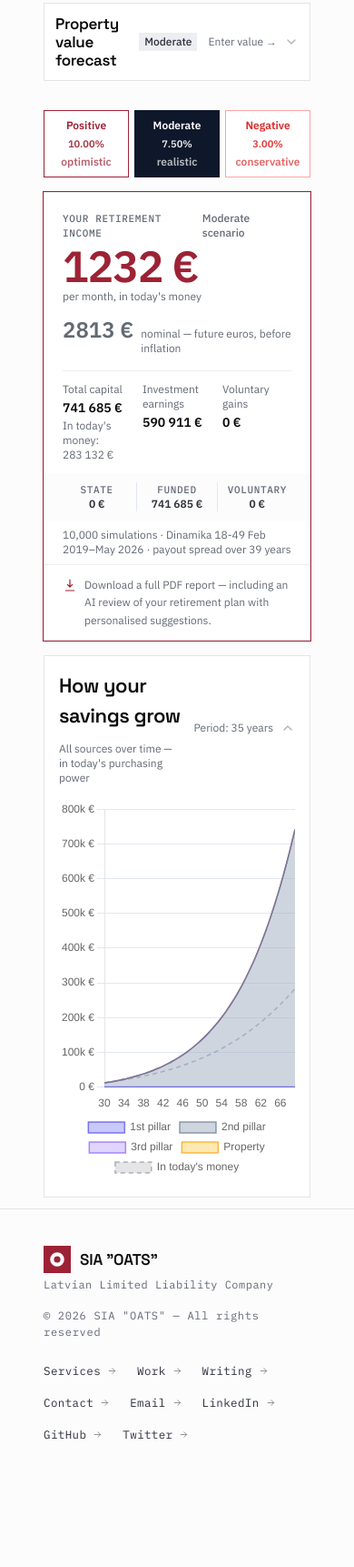
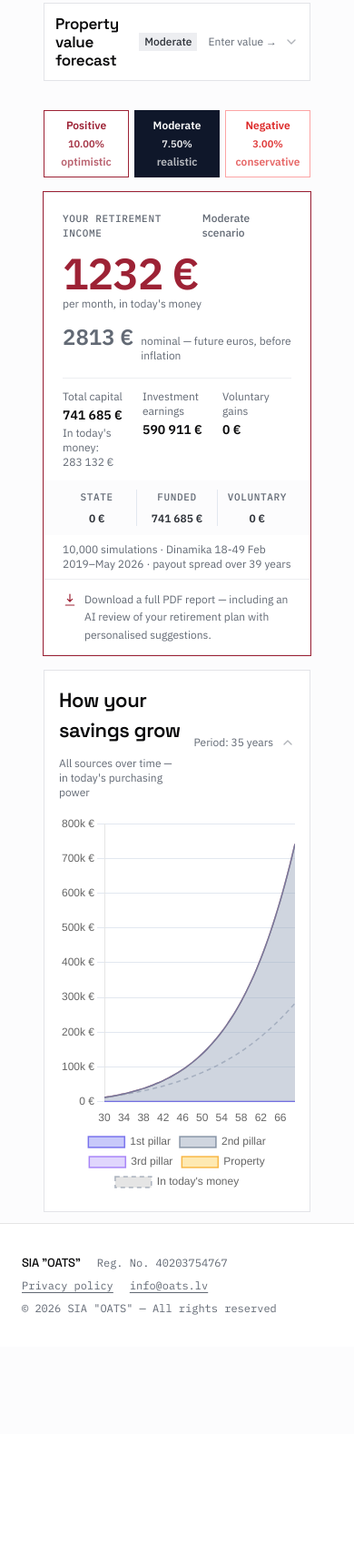
Before and after one commit to Egoitss/latvian_pension_calculator, a Flask app: page /en in a window 390 px wide. Shown: the part 1200-2922 px from the top of the page at 91% size. After the commit the page ends 2645 px from the top, so only its background shows below. Run offline with Flask 3, Linux system fonts and the light colour scheme.

Commit message:
Mobile pass: hero CTAs, portfolio CTA, contact sheet, shared footer, markers, 320px
PROMPT 09 Hero CTAs stack full width, 12px gap; the human channel moves
  to Secondary; supporting line 13px muted above the primary. The CTAs
  align with the copy rather than taking a second inset: the hero shell
  already provides 24px on a phone.
PROMPT 10 The project block emitted its call to action twice, once
  under the copy and again in the preview panel. The panel owns it now,
  as a Primary row, and the panel is one tappable card with no nested
  interactive elements.
PROMPT 11 The contact modal is a bottom sheet below 768px: 90dvh so it
  resizes with the software keyboard, 56px header, scrolling body,
  footer clearing the safe area, 52px/16px inputs against iOS
  zoom-on-focus. showModal() already supplies the focus trap, Escape
  and inertness; the scroll lock it does not supply is added here. The
  direct address copies to the clipboard instead of opening a mail
  client.
PROMPT 12 One footer on all four properties. Base tier everywhere,
  expanded tier on oats.lv only. 12px/1.7 muted at 5.5:1. The literal
  mailto is gone: one policy, an email link opens the form.
PROMPT 14 bmx section markers become [ 01 / KONTEKSTS ] and turn over
  with the language toggle; pension adopts the same component.
PROMPT 15 --pad-x only ever grew, so at 48px a side it put .col wider
  than a 320px viewport. Stepped down for phones, and the highlight
  grid collapses to one column below 380px.

```diff
--- /dev/null
+++ b/static/css/o-footer.css
@@ -0,0 +1,117 @@
+/* o-footer.css — the shared OATS footer. Byte-identical on oats.lv,
+   oats.lv/tame/, pension.oats.lv and bmx.oats.lv.
+
+   Two tiers. The base tier carries the company identity and ships on
+   every property. The expanded tier above it carries the section links
+   and social handles, and only oats.lv renders it: the other three are
+   single-purpose apps with nothing to list there.
+
+   Colours are literal rather than tokens because the four properties
+   name their variables differently and this file has to be identical
+   on all of them. #626974 on #fff is 5.5:1, above the 4.5:1 floor. */
+
+.o-foot {
+  border-top: 1px solid #e5e5e5;
+  background: #fff;
+  padding-left: max(24px, env(safe-area-inset-left));
+  padding-right: max(24px, env(safe-area-inset-right));
+  padding-top: 32px;
+  /* Clears the home indicator on a gesture-navigation phone without
+     collapsing the padding to nothing on everything else. */
+  padding-bottom: max(32px, env(safe-area-inset-bottom));
+  box-sizing: border-box;
+}
+
+/* ---- Base tier: every property ---------------------------------- */
+
+.o-foot-base {
+  display: flex;
+  flex-wrap: wrap;
+  align-items: baseline;
+  gap: 4px 18px;
+  font-family: "IBM Plex Mono", ui-monospace, monospace;
+  font-size: 12px;
+  line-height: 1.7;
+  color: #626974;
+}
+.o-foot-base a {
+  color: #626974;
+  text-decoration: underline;
+  text-decoration-thickness: 1px;
+  text-underline-offset: 3px;
+}
+.o-foot-base a:hover { color: #9d2235; }
+
+/* The wordmark is the one item set in the display face. */
+.o-foot-word {
+  font-family: "Space Grotesk", system-ui, sans-serif;
+  font-size: 13px;
+  font-weight: 500;
+  letter-spacing: -0.01em;
+  color: #0a0a0b;
+  white-space: nowrap;
+}
+
+/* The copyright closes the row, pushed to its own line on a phone
+   where the row wraps anyway. */
+.o-foot-copy { flex: 1 1 100%; }
+
+/* ---- Expanded tier: oats.lv only -------------------------------- */
+
+.o-foot-x {
+  display: flex;
+  flex-wrap: wrap;
+  align-items: center;
+  justify-content: space-between;
+  gap: 16px 24px;
+  margin-bottom: 28px;
+  padding-bottom: 24px;
+  border-bottom: 1px solid #e5e5e5;
+}
+.o-foot-nav {
+  display: flex;
+  flex-wrap: wrap;
+  gap: 4px 22px;
+  font-family: "IBM Plex Mono", ui-monospace, monospace;
+  font-size: 13px;
+  letter-spacing: 0.02em;
+}
+.o-foot-nav a {
+  display: flex;
+  align-items: center;
+  /* 44px of height for the tap target while the text keeps its own
+     size; the row is centred so the extra height reads as spacing. */
+  min-height: 44px;
+  color: #2d3138;
+  text-decoration: none;
+}
+.o-foot-nav a:hover { color: #9d2235; }
+
+.o-foot-social {
+  display: flex;
+  gap: 8px;
+}
+.o-foot-social a {
+  display: flex;
+  align-items: center;
+  justify-content: center;
+  width: 44px;
+  height: 44px;
+  flex: none;
+  border: 1px solid #e5e5e5;
+  font-family: "IBM Plex Mono", ui-monospace, monospace;
+  font-size: 12px;
+  letter-spacing: 0.04em;
+  color: #626974;
+  text-decoration: none;
+}
+.o-foot-social a:hover {
+  border-color: #9d2235;
+  color: #9d2235;
+}
+
+@media (min-width: 768px) {
+  .o-foot { padding-left: max(48px, env(safe-area-inset-left)); }
+  .o-foot { padding-right: max(48px, env(safe-area-inset-right)); }
+  .o-foot-copy { flex: 0 0 auto; margin-left: auto; }
+}
--- /dev/null
+++ b/static/css/o-marker.css
@@ -0,0 +1,29 @@
+/* o-marker.css — the OATS section marker. Byte-identical on the
+   properties that use it.
+
+   A numbered eyebrow above a section heading: [ 02 / KOPVĒRTĒJUMS ].
+   The brackets and the index belong to the component; the label comes
+   from each property's locale file, so it turns over with the language
+   toggle rather than being baked into the markup.
+
+   #626974 on #fff is 5.5:1, above the 4.5:1 floor. */
+
+.o-mark {
+  margin: 0 0 8px;
+  font-family: "IBM Plex Mono", ui-monospace, monospace;
+  font-size: 11px;
+  font-weight: 500;
+  letter-spacing: 0.1em;
+  text-transform: uppercase;
+  color: #626974;
+}
+
+/* Some markers sit in flex cells that collapse to about 33px on a
+   phone, narrower than a single Latvian word. Breaking is better than
+   spilling out of the cell. */
+.o-mark { overflow-wrap: anywhere; }
+
+@media (max-width: 480px) {
+  /* The tracking costs more width than it buys at this size. */
+  .o-mark { letter-spacing: 0.06em; }
+}
--- a/static/css/oats-theme.css
+++ b/static/css/oats-theme.css
@@ -24,77 +24,6 @@
   left: var(--pad-x); top: 12px; z-index: 100; background: #0A0A0B;
   color: #fff; padding: 12px 20px;
   font-family: "IBM Plex Mono", monospace; font-size: 13px;
-}
-
-/* ── Section markers ────────────────────────────────────────────── */
-/* Matches oats.lv's .c-lbl: mono, uppercase, widely tracked. The
-   markers here were uppercase but set in the body sans, which read as
-   a different family beside the same labels on oats.lv. Colour stays
-   with each element's own utility class. */
-.oats-lbl {
-  font-family: "IBM Plex Mono", ui-monospace, monospace;
-  font-size: 12px;
-  font-weight: 500;
-  letter-spacing: 0.14em;
-  text-transform: uppercase;
-  /* Some of these labels sit in flex cells that collapse to ~33px on a
-     phone, narrower than a single Latvian word. That squeeze predates
-     this rule; mono plus tracking made it worse, so the text breaks
-     rather than spilling out of its cell. */
-  overflow-wrap: anywhere;
-}
-
-/* Below the phone breakpoint the tracking costs more width than it
-   buys in legibility, so it steps down to about what the sans it
-   replaced occupied. */
-@media (max-width: 480px) {
-  .oats-lbl {
-    font-size: 11px;
-    letter-spacing: 0.06em;
-  }
-}
-
-/* ── Site footer ────────────────────────────────────────────────── */
-/* Mirrors the oats.lv .c-foot: brand lockup left, links right, rows
-   aligned to the brand's text lines rather than the lockup. */
-.oats-foot {
-  display: flex; align-items: flex-start; justify-content: space-between;
-  gap: 32px; padding: 40px var(--pad-x);
-  border-top: 1px solid var(--ol); background: var(--obg);
-}
-.oats-foot-brand {
-  display: flex; flex-direction: column; gap: 4px; flex: none;
-  white-space: nowrap;
-}
-.oats-foot-lock { display: flex; align-items: center; gap: 10px; }
-.oats-foot-mark { color: var(--ob); display: grid; place-items: center; }
-.oats-foot-mark svg { display: block; }
-.oats-foot-brand .co {
-  font-family: "Space Grotesk", sans-serif; font-weight: 600;
-  font-size: 17px; letter-spacing: -.01em; color: var(--oi);
-}
-.oats-foot-brand .struct, .oats-foot-brand .legal {
-  font-family: "IBM Plex Mono", monospace; font-size: 12px;
-  color: var(--om);
-}
-.oats-foot-brand .struct { letter-spacing: .04em; }
-.oats-foot-brand .legal { margin-top: 12px; letter-spacing: .06em; }
-.oats-foot-links {
-  display: flex; flex-wrap: wrap; column-gap: 28px; row-gap: 15.2px;
-  padding-top: 34px;
-}
-.oats-foot-links a {
-  font-family: "IBM Plex Mono", monospace; font-size: 12.5px;
-  letter-spacing: .03em; color: var(--oi2); display: inline-flex;
-  align-items: center; gap: 7px; transition: color .16s ease;
-}
-.oats-foot-links a svg {
-  width: 11px; height: 11px; color: #8A8C94;
-  transition: transform .2s ease, color .16s ease;
-}
-.oats-foot-links a:hover { color: var(--ob); }
-.oats-foot-links a:hover svg {
-  color: var(--ob); transform: translate(2px, -2px);
 }
 
 /* ── Typography ─────────────────────────────────────────────────── */
@@ -282,11 +211,6 @@ thead th {
   /* The shell gutter matches the nav's on phones; the desktop
      var(--pad-x) would eat a quarter of a 390px screen. */
   .pension-shell { padding-inline: 14px; }
-  /* Footer stacks: no brand line to align to, and the copyright
-     cannot hold one line in a phone column. */
-  .oats-foot { flex-direction: column; gap: 24px; }
-  .oats-foot-brand { white-space: normal; }
-  .oats-foot-links { padding-top: 0; gap: 16px 22px; }
 }
 
 /* ── Page shell & desktop two-column layout ─────────────────────── */
--- a/templates/_footer.html
+++ b/templates/_footer.html
@@ -1,48 +1,25 @@
-{# _footer.html — site footer mirroring the oats.lv .c-foot: brand
-   lockup and copyright left, OATS property links right. Every link
-   leaves pension.oats.lv, so they are absolute, language-aware and
-   carry the external-link rel. #}
+{# _footer.html — the shared OATS footer, base tier. Byte-identical
+   in shape to oats.lv, bmx.oats.lv and the estimator; see
+   o-footer.css. The expanded tier is oats.lv only: this is a
+   single-purpose app with no sections to list there.
 
-{% macro arr() %}<svg width="11" height="11" viewBox="0 0 24 24"
-  fill="none" stroke="currentColor" stroke-width="2"
-  stroke-linecap="square" aria-hidden="true"><path
-  d="M5 12h14M13 6l6 6-6 6"/></svg>{% endmacro %}
+   The email shows the address and opens the contact form on oats.lv
+   rather than a mail client, matching the rest of the estate. #}
+{% set _site = "https://oats.lv/en/" if lang == "en" else "https://oats.lv/" %}
+{% set _priv = "https://oats.lv/en/tame/privacy" if lang == "en"
+   else "https://oats.lv/tame/privatums" %}
 
-{% set _s = "https://oats.lv/en/" if lang == "en" else "https://oats.lv/" %}
-{# The same eight the other properties carry. The calculator, BMX and
-   pension links are the header's job, not the footer's. #}
-{% set foot_links = [
-   (_s ~ "services.html", t("Services")),
-   (_s ~ "work.html",     t("Work")),
-   (_s ~ "writing.html",  t("Writing")),
-   (_s ~ "contact.html",  t("Contact")),
-   (_s ~ "contact.html#write", t("Email")),
-   ("https://www.linkedin.com/in/arnis-a-7a77a0155/", "LinkedIn"),
-   ("https://github.com/Egoitss", "GitHub"),
-   ("https://x.com/Egoitss",      "Twitter")] %}
-
-<footer class="oats-foot">
-  <div class="oats-foot-brand">
-    <div class="oats-foot-lock">
-      <span class="oats-foot-mark"><svg width="30" height="30"
-        viewBox="0 0 100 100" role="img" aria-label="OATS"><path
-        fill="currentColor" fill-rule="evenodd"
-        d="M0 0H100V100H0Z M76 50A26 26 0 1 1 24 50A26 26 0 1 1 76 50Z
-           M62 50A12 12 0 1 1 38 50A12 12 0 1 1 62 50Z"/></svg></span>
-      <span class="co">SIA &#34;OATS&#34;</span>
-    </div>
-    <span class="struct">{{ t("Latvian Limited Liability Company") }}</span>
-    <span class="legal">
+<footer class="o-foot">
+  <div class="o-foot-base">
+    <span class="o-foot-word">SIA &#34;OATS&#34;</span>
+    <span>{{ t("Reg. No. 40203754767") }}</span>
+    <a href="{{ _priv }}"
+       rel="noopener noreferrer">{{ t("Privacy policy") }}</a>
+    <a href="{{ _site }}contact.html#write"
+       rel="noopener noreferrer">info@oats.lv</a>
+    <span class="o-foot-copy">
       © {{ current_year }} SIA &#34;OATS&#34; —
       {{ t("All rights reserved") }}
     </span>
   </div>
-
-  <nav class="oats-foot-links" aria-label="OATS">
-    {% for href, label in foot_links %}
-    <a href="{{ href }}"
-       {%- if href.startswith("http") %} rel="noopener noreferrer"{% endif %}>{{
-      label }} {{ arr() }}</a>
-    {% endfor %}
-  </nav>
 </footer>
--- a/templates/_scenarios.html
+++ b/templates/_scenarios.html
@@ -76,7 +76,7 @@
   <!-- Hero: monthly pension number -->
   <div class="px-5 pt-5 pb-4">
     <div class="flex items-start justify-between mb-1">
-      <div class="oats-lbl text-xs font-medium text-slate-400 uppercase tracking-wide">
+      <div class="o-mark text-xs font-medium text-slate-400 uppercase tracking-wide">
         {{ t("Your retirement income") }}
       </div>
       <span id="activeScenarioLabel"
@@ -126,24 +126,24 @@
   <!-- Per-pillar breakdown strip -->
   <div class="bg-slate-50 px-5 py-2.5 flex gap-1.5">
     <div class="flex-1 text-center">
-      <div class="oats-lbl text-xs text-slate-400 uppercase tracking-wide">{{ t("State") }}</div>
+      <div class="o-mark text-xs text-slate-400 uppercase tracking-wide">{{ t("State") }}</div>
       <div id="breakdownP1" class="text-xs font-semibold text-slate-700">—</div>
     </div>
     <div class="w-px bg-slate-200"></div>
     <div class="flex-1 text-center">
-      <div class="oats-lbl text-xs text-slate-400 uppercase tracking-wide">{{ t("Funded") }}</div>
+      <div class="o-mark text-xs text-slate-400 uppercase tracking-wide">{{ t("Funded") }}</div>
       <div id="breakdownP2" class="text-xs font-semibold text-slate-700">—</div>
     </div>
     <div class="w-px bg-slate-200"></div>
     <div class="flex-1 text-center">
-      <div class="oats-lbl text-xs text-slate-400 uppercase tracking-wide">{{ t("Voluntary") }}</div>
+      <div class="o-mark text-xs text-slate-400 uppercase tracking-wide">{{ t("Voluntary") }}</div>
       <div id="breakdownP3" class="text-xs font-semibold text-slate-700">—</div>
     </div>
     <!-- Property column: hidden until price is entered -->
     <div id="breakdownPropWrapper" class="hidden contents">
       <div class="w-px bg-slate-200"></div>
       <div class="flex-1 text-center">
-        <div class="oats-lbl text-xs text-slate-400 uppercase tracking-wide">{{ t("Property") }}</div>
+        <div class="o-mark text-xs text-slate-400 uppercase tracking-wide">{{ t("Property") }}</div>
         <div id="breakdownProp"
              class="text-xs font-semibold text-slate-700">—</div>
       </div>
--- a/templates/base.html
+++ b/templates/base.html
@@ -87,6 +87,10 @@
         href="{{ url_for('static', filename='css/oats-theme.css', v=js_v) }}" />
   <link rel="stylesheet"
         href="{{ url_for('static', filename='css/o-buttons.css', v=js_v) }}" />
+  <link rel="stylesheet"
+        href="{{ url_for('static', filename='css/o-footer.css', v=js_v) }}" />
+  <link rel="stylesheet"
+        href="{{ url_for('static', filename='css/o-marker.css', v=js_v) }}" />
 </head>
 <body class="min-h-screen bg-slate-50 text-slate-900 font-sans antialiased">
 
--- a/templates/index.html
+++ b/templates/index.html
@@ -87,17 +87,17 @@
 <div class="mobile-bar">
   <div class="flex flex-1 items-center gap-5 md:gap-8 min-w-0">
     <div class="min-w-0 mb-desktop">
-      <div class="oats-lbl text-xs text-slate-400 uppercase tracking-wide">{{ t("Monthly at retirement") }}</div>
+      <div class="o-mark text-xs text-slate-400 uppercase tracking-wide">{{ t("Monthly at retirement") }}</div>
       <div id="summaryMonthly"
            class="text-xl font-semibold text-slate-600 leading-tight">—</div>
     </div>
     <div class="min-w-0">
-      <div class="oats-lbl text-xs text-slate-400 uppercase tracking-wide">{{ t("In today's money") }}</div>
+      <div class="o-mark text-xs text-slate-400 uppercase tracking-wide">{{ t("In today's money") }}</div>
       <div id="mobileBarValue"
            class="text-xl font-semibold text-emerald-600 leading-tight">—</div>
     </div>
     <div class="min-w-0 mb-desktop">
-      <div id="summaryCapitalLabel" class="oats-lbl text-xs text-slate-400 uppercase tracking-wide">{{ t("Total savings") }}</div>
+      <div id="summaryCapitalLabel" class="o-mark text-xs text-slate-400 uppercase tracking-wide">{{ t("Total savings") }}</div>
       <div id="summaryCapital"
            class="text-xl font-semibold text-slate-600 leading-tight">—</div>
     </div>
--- a/templates/loans.html
+++ b/templates/loans.html
@@ -25,7 +25,7 @@
 
     <!-- P2L balance input for standalone use -->
     <div class="rounded-3xl border border-slate-200 bg-white shadow-sm p-4">
-      <div class="oats-lbl text-xs font-semibold text-slate-500 mb-2 uppercase
+      <div class="o-mark text-xs font-semibold text-slate-500 mb-2 uppercase
                   tracking-wider">
         {{ t("2nd-pillar balance") }}
       </div>
--- a/translations/lv.yaml
+++ b/translations/lv.yaml
@@ -305,3 +305,5 @@ All rights reserved: Visas tiesības aizsargātas
 Skip to content: Pāriet uz saturu
 Pension simulator: Pensiju simulators
 BMX statistics: BMX statistika
+Reg. No. 40203754767: Reģ. Nr. 40203754767
+Privacy policy: Privātuma politika
```
Also changed, not shown: tests/test_lv_locale.py (+12 -9 lines).
